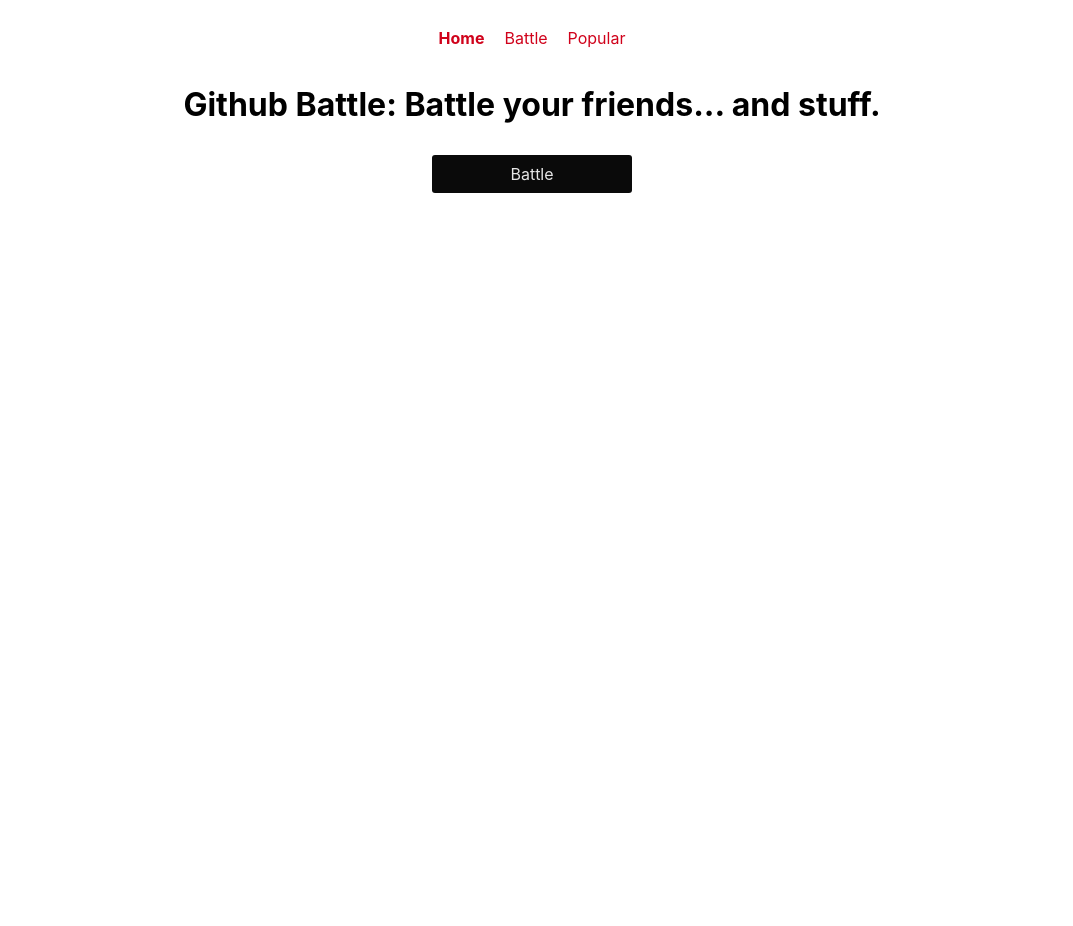
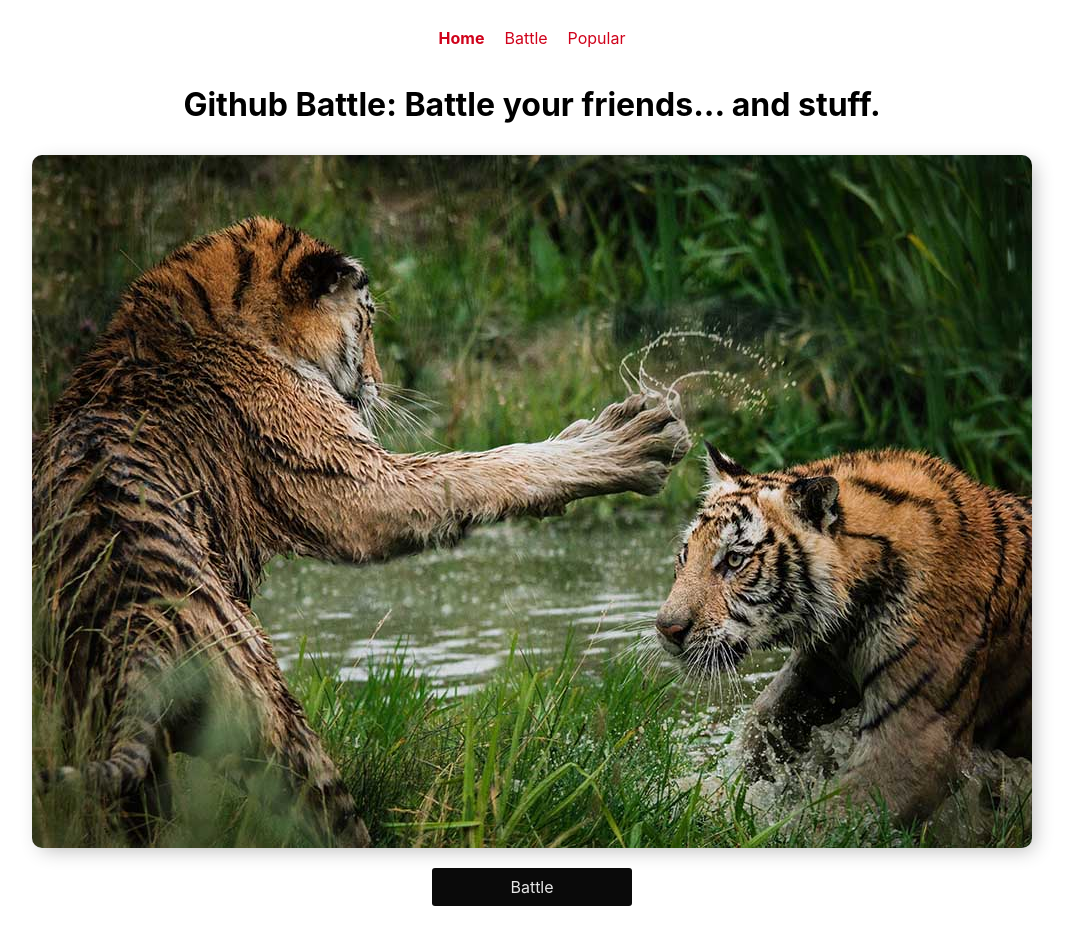
Before and after one commit to AlgirdasM/github-battle, a React app: page / in a window 1280 px wide. Shown: the whole page, without its empty margins (108-1181 px from the left). Before the commit the page ends 800 px from the top, so only its background shows below. Built offline with nearby package versions, Linux system fonts and the light colour scheme.

Commit message:
feat: add image to home

```diff
--- a/src/components/Home.js
+++ b/src/components/Home.js
@@ -1,4 +1,5 @@
 import React, { Component } from 'react';
+import MainImage from './../img/frida-bredesen-317281-unsplash.jpg';
 import { Link } from 'react-router-dom';
 
 class Home extends Component {
@@ -6,6 +7,7 @@
 		return (
 			<div className='home-container'>
 				<h1>Github Battle: Battle your friends... and stuff.</h1>
+				<img className="mainImage shadow" src={MainImage} alt="by Frida Bredesen on Unsplash" />
 				<Link className='button' to='/battle'>
 					Battle
 				</Link>
--- a/src/css/index.css
+++ b/src/css/index.css
@@ -190,3 +190,14 @@
 .notFound {
 	text-align: center;
 }
+
+.mainImage {
+	border-radius: 10px;
+	margin: 10px;
+}
+
+.shadow {
+    -webkit-box-shadow: 5px 5px 20px -4px rgba(0, 0, 0, 0.3);
+    -moz-box-shadow: 5px 5px 20px -4px rgba(0, 0, 0, 0.3);
+    box-shadow: 5px 5px 20px -4px rgba(0, 0, 0, 0.3);
+}
```
